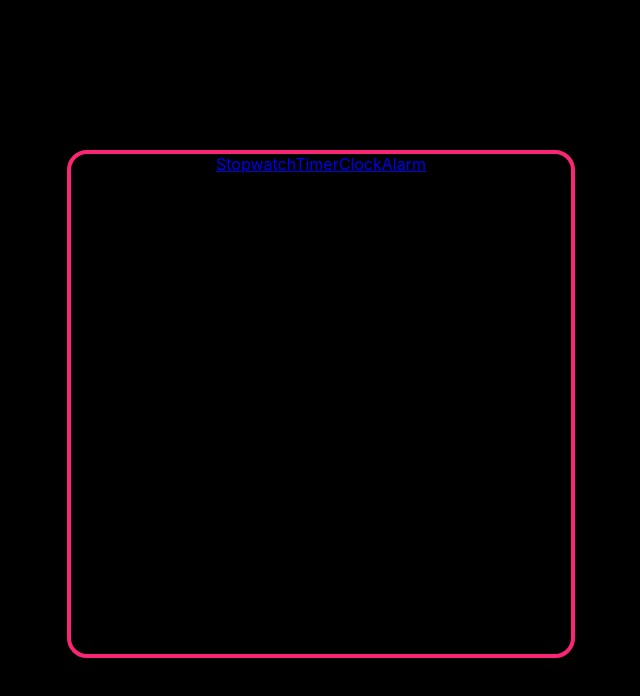
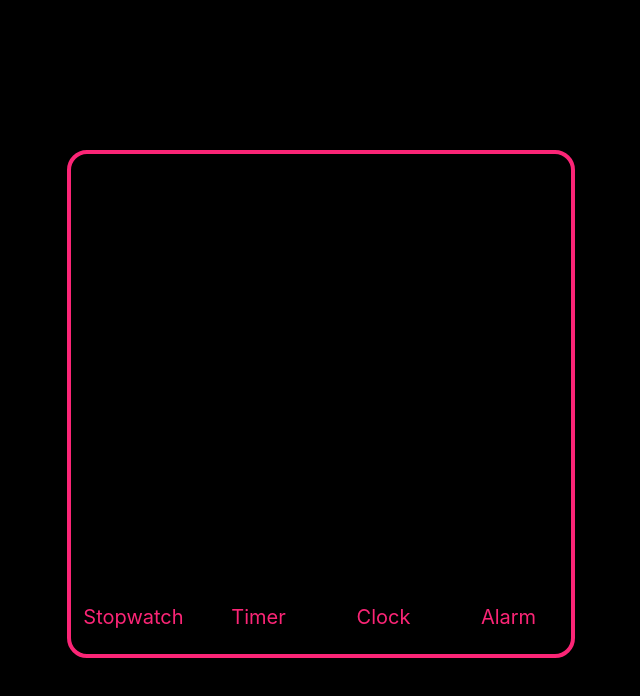
Before and after one commit to AdamC7313/clock_app, a React (Create React App) app: page / in a window 1280 px wide. Shown: the top 696 px of the page, without its empty margins (323-963 px from the left). Built offline with nearby package versions, Linux system fonts and the light colour scheme.

Commit message:
Finish routing changes (complete)

```diff
--- a/src/Components/Nav/Nav.css
+++ b/src/Components/Nav/Nav.css
@@ -1,10 +1,10 @@
 .nav-container {
-    width: 122px;
+    width: 125px;
     border: none;
     border-right: 4px solid #FB2576;
 }
 .nav {
-    width: 122px;
+    width: 125px;
     background: none;
     border: none;
     color: #FB2576;
@@ -16,8 +16,7 @@
 }
 
 .nav:hover {
-    background-color: white;
-    opacity: 10%;
+    background-image: linear-gradient(rgb(255,255,255,0.3), rgb(255,255,255,0.1));
     cursor: pointer;
     color: #FB2576;
 
@@ -41,3 +40,20 @@
     display: flex;
 
 }
+
+.nav a {
+    text-decoration: none;
+    color: #FB2576;
+    width: 125px;
+    height: 50px;
+}
+
+.active {
+    border-top: 2px solid #FB2576;
+
+}
+
+.nav p, .navbar a {
+    margin: 0px 0px;
+    text-decoration: none;
+}
--- a/src/Components/Nav/Nav.js
+++ b/src/Components/Nav/Nav.js
@@ -4,19 +4,27 @@ import { NavLink } from 'react-router-dom';
 export default function Nav() {
     const style = { color: 'red', fontSize: '2em'}
     return (
-        <div>
+        <div className='navbar'>
+
             <NavLink to='/stopwatch'>
-                Stopwatch
+            <div className="nav firstnav"><p>Stopwatch</p></div>
             </NavLink>
+
+
             <NavLink to='/timer'>
-                Timer
+            <div className="nav middlenav">Timer</div>
             </NavLink>
+
+
             <NavLink to='/clock'>
-                Clock
+            <div className="nav middlenav">Clock</div>
             </NavLink>
+
+
             <NavLink to='/alarm'>
-                Alarm
+            <div className="nav lastnav">Alarm</div>
              </NavLink>
+
         </div>
     )
 }
```
